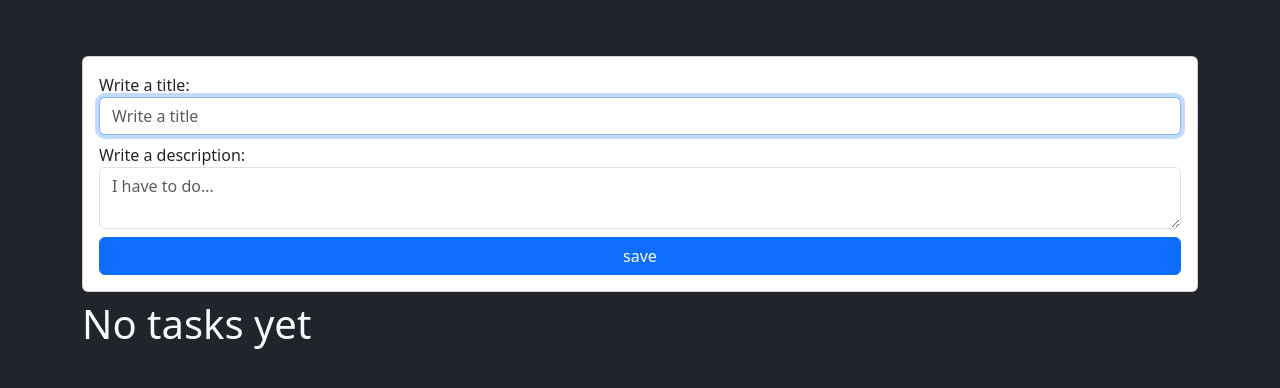
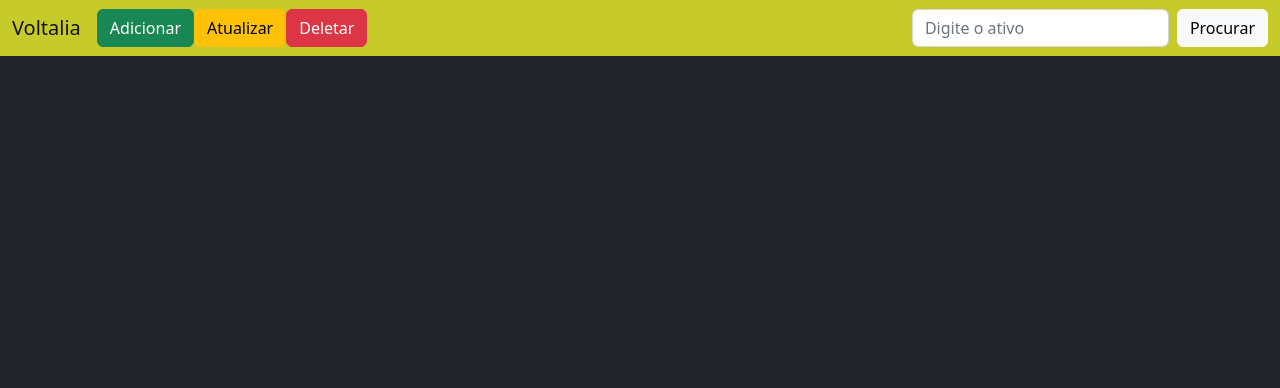
Before and after one commit to RicardoJun10r/gerenciamentoAtivosUV_backend, a Django app: page /tasks/ in a window 1280 px wide. Shown: the top 388 px of the page. Run offline with Django 4.2, Linux system fonts and the light colour scheme; data that the repository does not hold is empty.

Commit message:
Front-End base

```diff
--- a/tasks/static/main.css
+++ b/tasks/static/main.css
@@ -0,0 +1,2 @@
+.body, html{
+}
--- a/tasks/templates/tarefas.html
+++ b/tasks/templates/tarefas.html
@@ -7,14 +7,74 @@
         <meta name="viewport" content="width=device-width, initial-scale=1.0">
         <title>Document</title>
         <link rel="stylesheet" href="{% static 'main.css' %}">
-    <link rel="stylesheet" href="https://cdn.jsdelivr.net/npm/bootstrap@5.3.0-alpha1/dist/css/bootstrap.min.css">
+        <link href="https://cdn.jsdelivr.net/npm/bootstrap@5.2.0-beta1/dist/css/bootstrap.min.css"
+            rel="stylesheet"
+            integrity="sha384-0evHe/X+R7YkIZDRvuzKMRqM+OrBnVFBL6DOitfPri4tjfHxaWutUpFmBp4vmVor"
+            crossorigin="anonymous">
     </head>
     <body class="bg-dark">
-        <h1 >Tasks</h1>
+        <div class="container-xll">
+            {{error}}
+            <!-- NAVBAR -->
+            <nav class="navbar navbar-expand-lg bg-body-tertiary" style="background-color: #c7ca2b">
+                <div class="container-fluid">
+                    <a class="navbar-brand" href="">Voltalia</a>
+                    <button class="navbar-toggler" type="button" data-bs-toggle="collapse" data-bs-target="#navbarSupportedContent" aria-controls="navbarSupportedContent" aria-expanded="false" aria-label="Toggle navigation">
+                        <span class="navbar-toggle-icon"></span>
+                    </button>
+                    <div class="collapse navbar-collapse" id="navbarSupportedContent">
+                        <ul class="navbar-nav me-auto mb-2 mb-lg-0">
+                            <li class="nav-item">
+                                <button type="button" class="btn btn-success" data-bs-toggle="modal" data-bs-target="#exampleModal" data-bs-whatever="@mdo">Adicionar</button>
+                            </li>
+                            <li class="nav-item">
+                                <button type="button" class="btn btn-warning" data-bs-toggle="modal" data-bs-target="#exampleModal" data-bs-whatever="@mdo">Atualizar</button>
+                            </li>
+                            <li class="nav-item">
+                                <button type="button" class="btn btn-danger" data-bs-toggle="modal" data-bs-target="#exampleModal" data-bs-whatever="@mdo">Deletar</button>
+                            </li>
+                        </ul>
+                        <form action="" class="d-flex" role="search">
+                            <input class="form-control me-2" type="search" placeholder="Digite o ativo" aria-label="Search">
+                            <button class="btn btn-light" type="submit">Procurar</button>
+                        </form>
+                    </div>
+                </div>
+            </nav>
+            <!-- END NAVBAR -->
+
+            <!-- Adicionar_Modal -->
+            <div class="modal fade" id="exampleModal" tabindex="-1" aria-labelledby="exampleModalLabel" aria-hidden="true" style="display: none;">
+                <div class="modal-dialog">
+                    <div class="modal-content">
+                        <div class="modal-header">
+                            <h1 class="modal-title fs-5" id="exampleModalLabel">Adicionar Ativo</h1>
+                            <button type="button" class="btn-close" data-bs-dismiss="modal" aria-label="Close"></button>
+                        </div>
+                        <div class="modal-body">
+                            <form>
+                                <div class="mb-3">
+                                    <label for="recipient-name" class="col-form-label">Recipient:</label>
+                                    <input type="text" class="form-control" id="recipient-name">
+                                </div>
+                                <div class="mb-3">
+                                    <label for="message-text" class="col-form-label">Message:</label>
+                                    <textarea class="form-control" id="message-text"></textarea>
+                                </div>
+                            </form>
+                        </div>
+                    <div class="modal-footer">
+                        <button type="button" class="btn btn-secondary" data-bs-dismiss="modal">Close</button>
+                        <button type="button" class="btn btn-primary">Send message</button>
+                    </div>
+                    </div>
+                </div>
+            </div>
+
+            <!-- End Adicionar_Modal -->
+
+            <!-- Create Form
             <div class="container">
-            {{error}}
-
-            <!-- Create Form -->
                 <form
                 action="{% url 'criar_tarefa' %}"
                 method="POST"
@@ -42,7 +102,7 @@
                     <button class="btn btn-primary">save</button>
                 </form>
 
-            <!-- List Tasks -->
+                List Tasks
                 {% for task in tasks %}
                     <div class="list-group">
                         <div
@@ -61,6 +121,8 @@
                     {% empty %}
                         <h1 class="text-light">No tasks yet</h1>
                 {% endfor %}
+            </div> -->
         </div>
     </body>
+    <script src="https://cdn.jsdelivr.net/npm/bootstrap@5.3.0-alpha1/dist/js/bootstrap.bundle.min.js" integrity="sha384-w76AqPfDkMBDXo30jS1Sgez6pr3x5MlQ1ZAGC+nuZB+EYdgRZgiwxhTBTkF7CXvN" crossorigin="anonymous"></script>
 </html>
```
Lines whose indentation alone changed are shown as unchanged.
